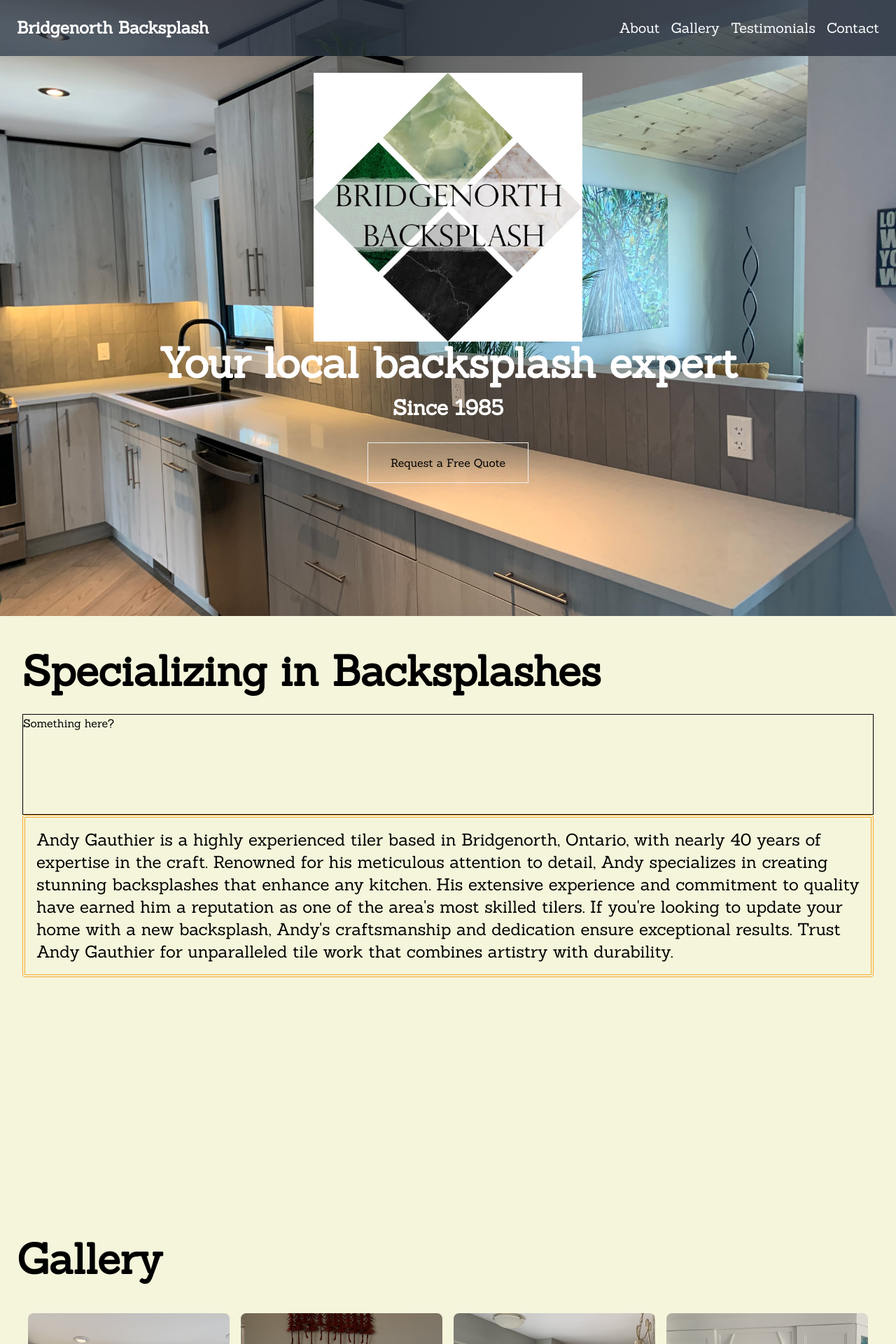
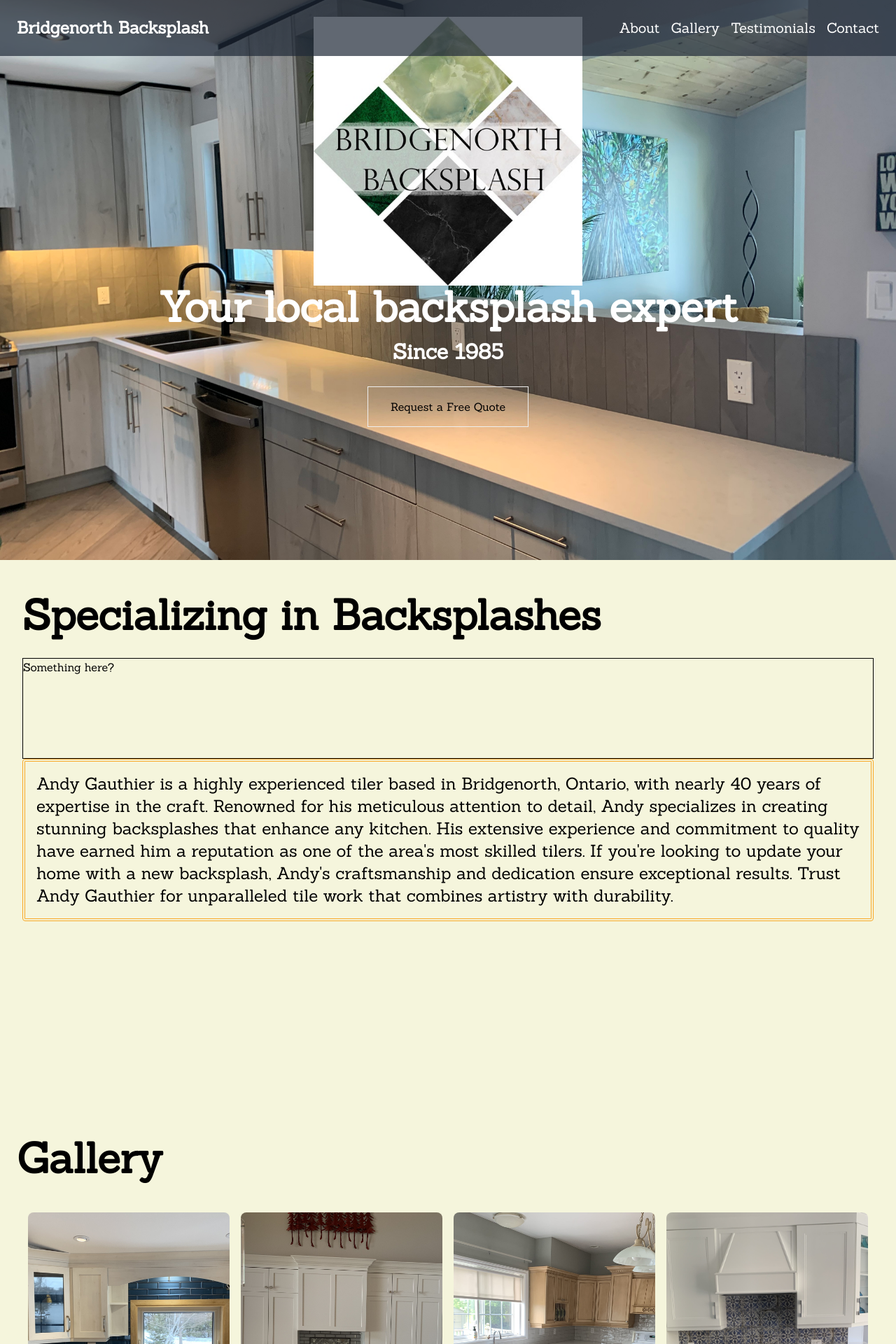
Before and after one commit to migauth/bridgenorth-backsplash, a React (Vite) app: page / in a window 1280 px wide. Shown: the top 1920 px of the page at 70% size. Built offline with nearby package versions, Linux system fonts and the light colour scheme.

Commit message:
use flexbox layout

```diff
--- a/src/App.jsx
+++ b/src/App.jsx
@@ -10,28 +10,28 @@ import "react-image-gallery/styles/css/image-gallery.css";
 function App() {
   return (
     <>
-      <main>
+      <main className="flex flex-col min-h-screen">
         <nav>
           <Navbar />
         </nav>
 
-        <section id="home" className="min-h-screen pt-20">
+        <section id="home" className="flex-grow min-h-screen">
           <Home />
         </section>
 
-        <section id="about" className="min-h-screen pt-20">
+        <section id="about" className="flex-grow min-h-screen">
           <About />
         </section>
 
-        <section id="gallery" className="min-h-screen pt-36">
-            <Gallery />
+        <section id="gallery" className="flex-grow ">
+          <Gallery />
         </section>
 
-        <section id="testimonials" className="min-h-screen pt-20">
+        <section id="testimonials" className="flex-grow min-h-screen">
           <Testimonials />
         </section>
 
-        <section id="contact" className="min-h-screen py-4">
+        <section id="contact" className="flex-grow min-h-screen">
           <Contact />
         </section>
 
```
